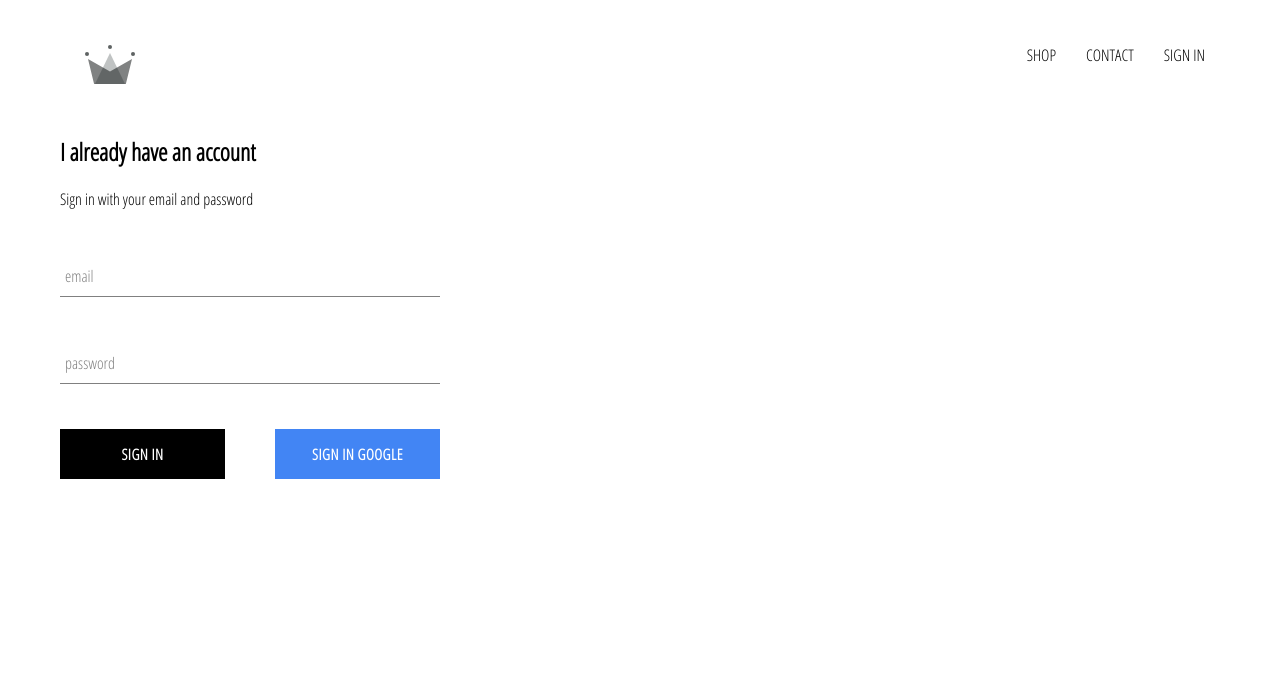
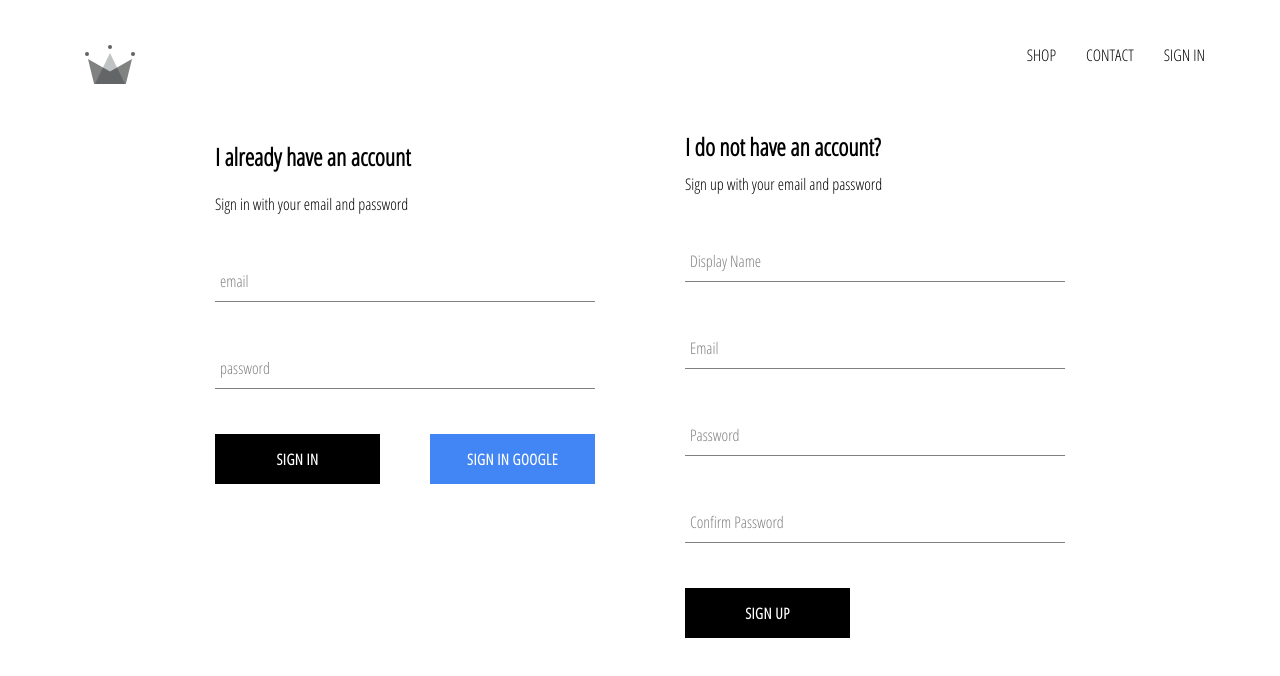
Before and after one commit to yashvantys/ecommerce, a React (Create React App) app: page /signin in a window 1280 px wide. Shown: the top 676 px of the page. Built offline with nearby package versions, Linux system fonts and the light colour scheme; no server answers.

Commit message:
login and signup completed

```diff
--- a/src/App.js
+++ b/src/App.js
@@ -7,7 +7,7 @@
 import ShopPage from './pages/shop/shop.component';
 import SignInAndSignUpPage from './pages/sign-in-and-sign-up/sign-in-and-sign-up.component';
 import Header from './components/header/header.component';
-import { auth } from './firebase/firebase.utils';
+import { auth, createUserProfileDocument } from './firebase/firebase.utils';
 
 class App extends React.Component {
   constructor() {
@@ -21,10 +21,23 @@
   unsubscribeFromAuth = null;
 
   componentDidMount() {
-    this.unsubscribeFromAuth = auth.onAuthStateChanged(user => {
-      this.setState({ currentUser: user });
+    this.unsubscribeFromAuth = auth.onAuthStateChanged(async userAuth => {
+      if (userAuth) {
+        const userRef = await createUserProfileDocument(userAuth);
 
-      console.log(user);
+        userRef.onSnapshot(snapShot => {
+          this.setState({
+            currentUser: {
+              id: snapShot.id,
+              ...snapShot.data()
+            }
+          });
+
+          console.log(this.state);
+        });
+      }
+
+      this.setState({ currentUser: userAuth });
     });
   }
 
--- a/src/components/sign-in/sign-in.component.jsx
+++ b/src/components/sign-in/sign-in.component.jsx
@@ -1,7 +1,7 @@
 import React from 'react'
 import FormInput from '../form-input/form-input.component';
 import CustomButton from '../custom-button/custom-button.component';
-import {signInWithGoogle} from '../../firebase/firebase.utils';
+import {auth,signInWithGoogle} from '../../firebase/firebase.utils';
 
 import './sign-in.styles.scss';
 
@@ -13,9 +13,16 @@
             password:''
         }
     }
-    handleSubmit = event => {
+    handleSubmit = async event => {
         event.preventDefault();
-        this.setState({email:'', password:''})
+        const {email, password} = this.state;
+        try {
+            await auth.signInWithEmailAndPassword(email,password);
+            this.setState({email:'', password:''});
+        } catch(error) {
+            console.error(error);
+        }
+
     }
     handleChange = event => {
         const {value, name} = event.target;
--- /dev/null
+++ b/src/components/sign-up/sign-up.component.js
@@ -0,0 +1,102 @@
+import React from 'react';
+import FormInput from '../form-input/form-input.component';
+import CustomButton from '../custom-button/custom-button.component';
+
+import {auth, createUserProfileDocument } from '../../firebase/firebase.utils';
+
+
+import './sign-up.styles.scss';
+
+class SignUp extends React.Component {
+    constructor() {
+        super();
+
+        this.state = {
+            displayName: '',
+            email :'',
+            password:'',
+            confirmPassword:''
+        }
+    }
+
+    handleSubmit = async event => {
+        event.preventDefault();
+        const {displayName, email, password, confirmPassword} = this.state;
+        if(password !== confirmPassword) {
+            alert("password don't marched");
+            return;
+        }
+
+        try {
+            const { user } = await auth.createUserWithEmailAndPassword(email, password);
+            await createUserProfileDocument(user, {displayName});
+            this.setState({
+                displayName: '',
+                email :'',
+                password:'',
+                confirmPassword:''})
+
+        } catch (error) {
+            console.log('Error in submitting form', error)
+
+        }
+    }
+
+    handleChange = event => {
+        const { name, value } = event.target;
+        this.setState({[name]: value})
+    }
+
+    render () {
+        const {displayName, email, password, confirmPassword} = this.state;
+
+        return (
+            <div className="sign-up">
+                <h2 className='title'>I do not have an account?</h2>
+                <span>Sign up with your email and password</span>
+                <form className='sign-up-form' onSubmit={this.handleSubmit}>
+                    <FormInput
+                        type="text"
+                        name="displayName"
+                        value={displayName}
+                        onChange={this.handleChange}
+                        label='Display Name'
+                        required
+                    />
+                    <FormInput
+                        type="email"
+                        name="email"
+                        value={email}
+                        onChange={this.handleChange}
+                        label='Email'
+                        required
+                    />
+                    <FormInput
+                        type="password"
+                        name="password"
+                        value={password}
+                        onChange={this.handleChange}
+                        label='Password'
+                        required
+                    />
+                    <FormInput
+                        type="password"
+                        name="confirmPassword"
+                        value={confirmPassword}
+                        onChange={this.handleChange}
+                        label='Confirm Password'
+                        required
+                    />
+
+                    <CustomButton type='Submit'>Sign UP</CustomButton>
+
+
+
+                </form>
+
+            </div>
+        )
+    }
+}
+
+export default SignUp;
--- /dev/null
+++ b/src/components/sign-up/sign-up.styles.scss
@@ -0,0 +1,9 @@
+.sign-up {
+    display: flex;
+    flex-direction: column;
+    width: 380px;
+
+    .title {
+      margin: 10px 0;
+    }
+  }
--- a/src/firebase/firebase.utils.js
+++ b/src/firebase/firebase.utils.js
@@ -3,14 +3,40 @@
 import 'firebase/auth';
 
 const config = {
-    apiKey: "AIzaSyC3-BibDZjg__vplKDBJBAI3JIMz9aOd-s",
-    authDomain: "ecommerce-16c70.firebaseapp.com",
-    projectId: "ecommerce-16c70",
-    storageBucket: "ecommerce-16c70.appspot.com",
-    messagingSenderId: "977619731959",
-    appId: "1:977619731959:web:a6b0625bedca7259d1daf2",
-    measurementId: "G-PFRD5F5K1P"
+    apiKey: "AIzaSyC5hjz22-pBiCeCejtVIg8AJ3NHyfCqylI",
+    authDomain: "react-ecommerce-d0a2b.firebaseapp.com",
+    databaseURL: "https://react-ecommerce-d0a2b-default-rtdb.firebaseio.com",
+    projectId: "react-ecommerce-d0a2b",
+    storageBucket: "react-ecommerce-d0a2b.appspot.com",
+    messagingSenderId: "713771205866",
+    appId: "1:713771205866:web:72006cf2ea7bdfecd34393",
+    measurementId: "G-ZZDF82RCHL"
     };
+
+    export const createUserProfileDocument = async (userAuth, additionalData) => {
+        if(!userAuth) return;
+
+        const userRef = firestore.doc(`users/${userAuth.uid}`);
+
+        const snapShot = await userRef.get();
+
+        if (!snapShot.exists) {
+            const { displayName, email } = userAuth;
+            const createdAt = new Date();
+            try {
+            await userRef.set({
+                displayName,
+                email,
+                createdAt,
+                ...additionalData
+            });
+            } catch (error) {
+            console.log('error creating user', error.message);
+            }
+        }
+
+        return userRef;
+    }
 
 firebase.initializeApp(config);
 
--- a/src/pages/sign-in-and-sign-up/sign-in-and-sign-up.component.jsx
+++ b/src/pages/sign-in-and-sign-up/sign-in-and-sign-up.component.jsx
@@ -1,12 +1,14 @@
 import React from 'react';
 
-import SignIn from '../../components/sign-in/sign-in.component'
+import SignIn from '../../components/sign-in/sign-in.component';
+import SignUp from '../../components/sign-up/sign-up.component';
 
 import './sign-in-and-sign-up.styles.scss';
 
 const SignInAndSignUpPage = () => (
     <div className='sign-in-and-sign-up'>
         <SignIn />
+        <SignUp />
 
     </div>
 )
--- a/src/pages/sign-in-and-sign-up/sign-in-and-sign-up.styles.scss
+++ b/src/pages/sign-in-and-sign-up/sign-in-and-sign-up.styles.scss
@@ -1,54 +1,6 @@
-$sub-color: grey;
-$main-color: black;
-
-@mixin shrinkLabel {
-  top: -14px;
-  font-size: 12px;
-  color: $main-color;
+.sign-in-and-sign-up {
+  width: 850px;
+  display: flex;
+  justify-content: space-between;
+  margin: 30px auto;
 }
-
-.group {
-  position: relative;
-  margin: 45px 0;
-
-  .form-input {
-    background: none;
-    background-color: white;
-    color: $sub-color;
-    font-size: 18px;
-    padding: 10px 10px 10px 5px;
-    display: block;
-    width: 100%;
-    border: none;
-    border-radius: 0;
-    border-bottom: 1px solid $sub-color;
-    margin: 25px 0;
-
-    &:focus {
-      outline: none;
-    }
-
-    &:focus ~ .form-input-label {
-      @include shrinkLabel();
-    }
-  }
-
-  input[type='password'] {
-    letter-spacing: 0.3em;
-  }
-
-  .form-input-label {
-    color: $sub-color;
-    font-size: 16px;
-    font-weight: normal;
-    position: absolute;
-    pointer-events: none;
-    left: 5px;
-    top: 10px;
-    transition: 300ms ease all;
-
-    &.shrink {
-      @include shrinkLabel();
-    }
-  }
-}
```
Also changed, not shown: 1 other file (tests, documents, lock files or other folders).
